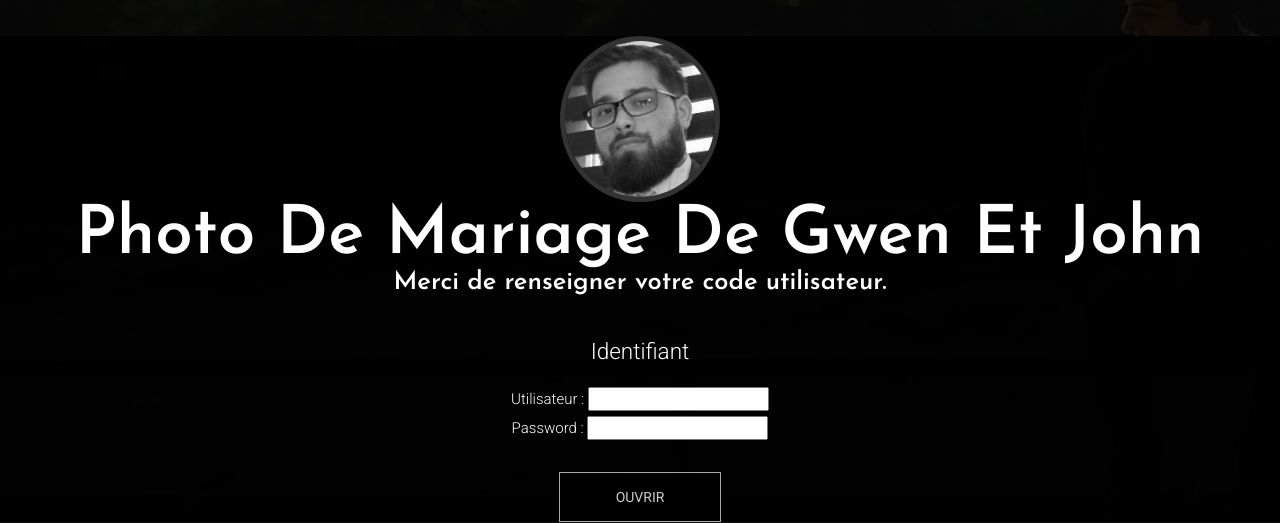
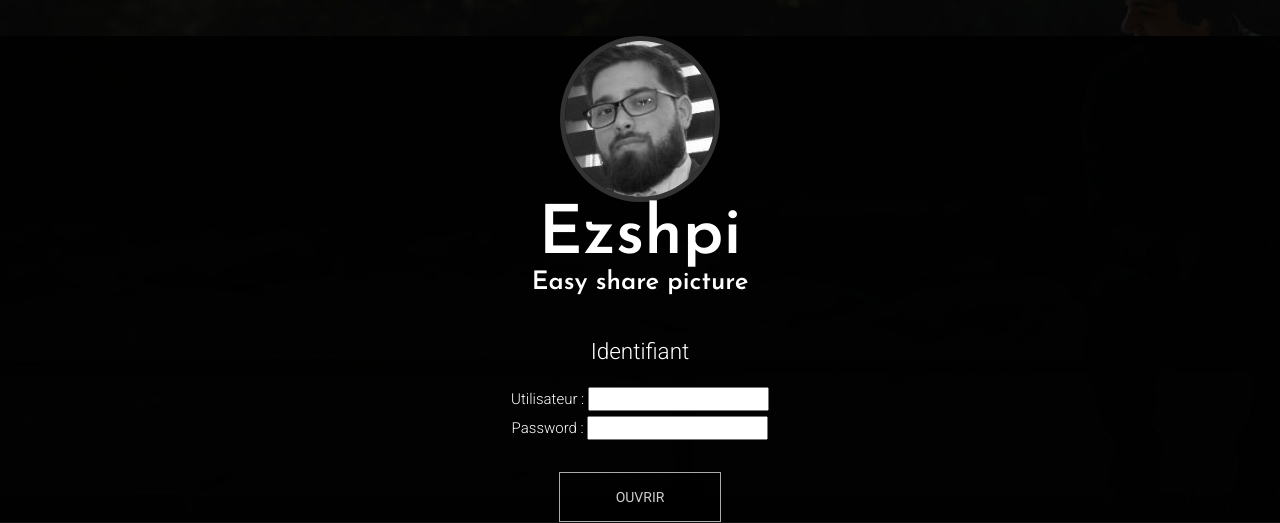
Before and after one commit to jo541/Ezshpi, a Flask app: page / in a window 1280 px wide. Shown: the part 164-687 px from the top of the page. Run offline with Flask 2, Linux system fonts and the light colour scheme; parts of the project's set-up code (start-up, migrations or seed data) failed here and were passed over; some libraries are stand-ins or nearby versions.

Commit message:
[MOD] Change the information on front page

```diff
--- a/templates/index.html
+++ b/templates/index.html
@@ -6,8 +6,8 @@
         <div class="caption-wrapper" >
             <div class="caption-info">
                 <img src="/static/images/profile.jpg" class="img-circle profile">
-                <h1 class="animated bounceInUp">Photo de mariage de Gwen et John</h1>
-                <p class="animated bounceInLeft">Merci de renseigner votre code utilisateur. </p>
+                <h1 class="animated bounceInUp">Ezshpi</h1>
+                <p class="animated bounceInLeft">Easy share picture </p>
                 <form class="animated bounceInDown" action="/photo" method="post">
                     <h4>Identifiant</h4>
                     Utilisateur : <input type="text" name="username" style="color:black;"><br>
```
